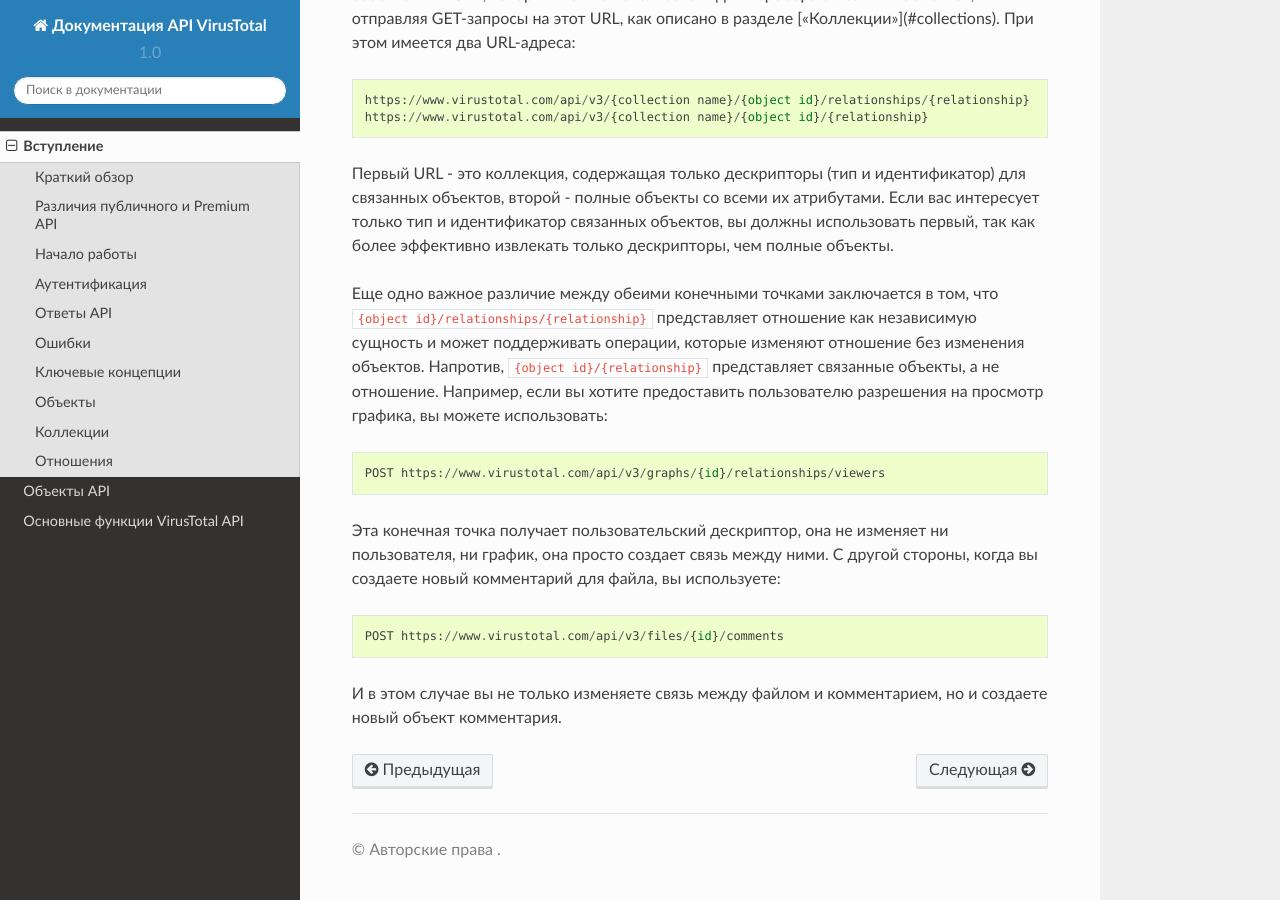
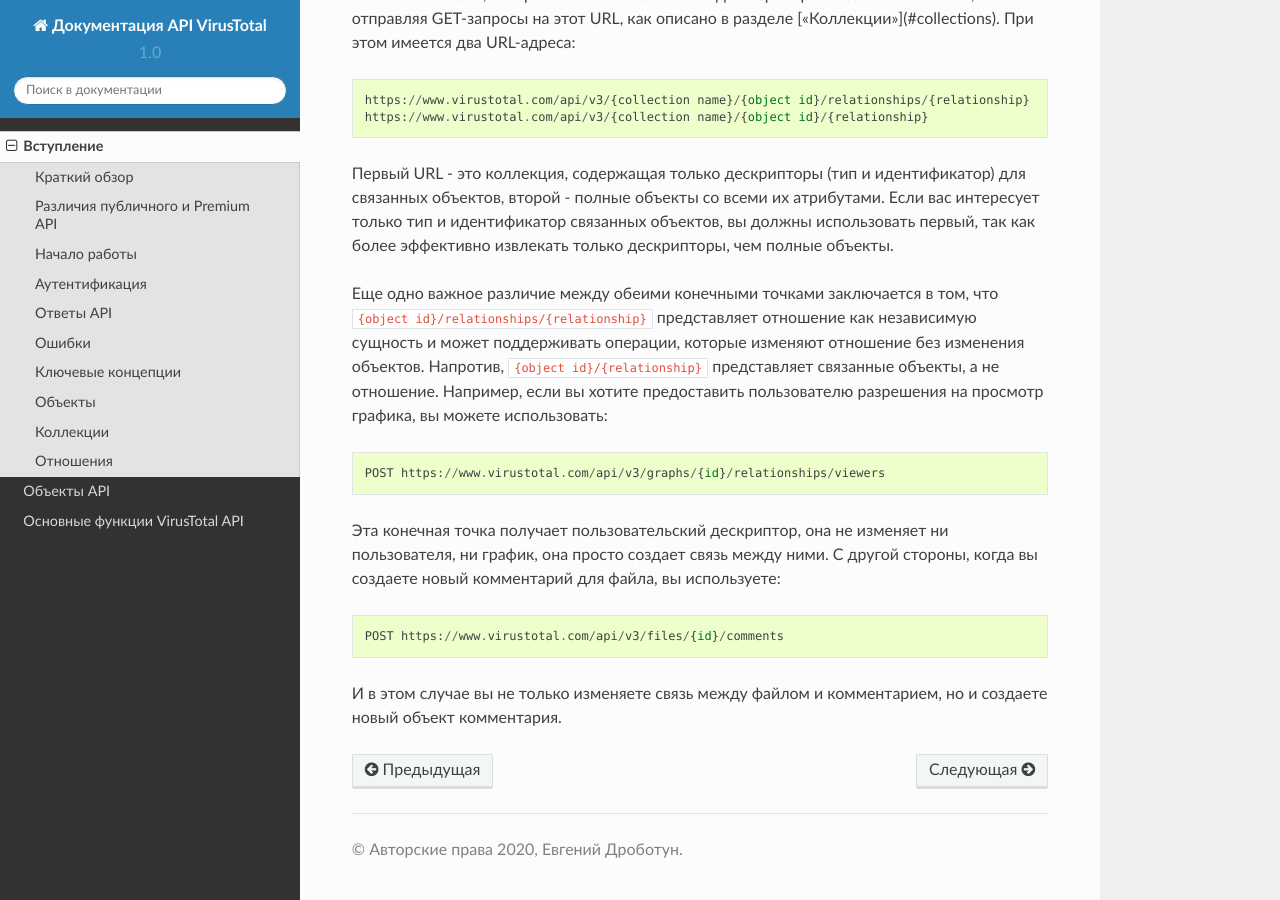
Before and after one commit to drobotun/VirusTotal_API_3_Manual_rus, a Sphinx documentation site: the page built from docs/source/intro.rst, in a window 1280 px wide and 900 px high, scrolled down 10166 px. Built offline with Sphinx 7.4.7 and the Read the Docs theme 2.0.0, drawn with Linux system fonts in a browser that asks for light colours.

Commit message:
Update conf.py

```diff
--- a/docs/source/conf.py
+++ b/docs/source/conf.py
@@ -19,6 +19,7 @@
 
 project = u'Документация API VirusTotal'
 author = u'Евгений Дроботун'
+copyright = u'2020, Евгений Дроботун'
 
 # The full version, including alpha/beta/rc tags
 release = '1.0'
```
